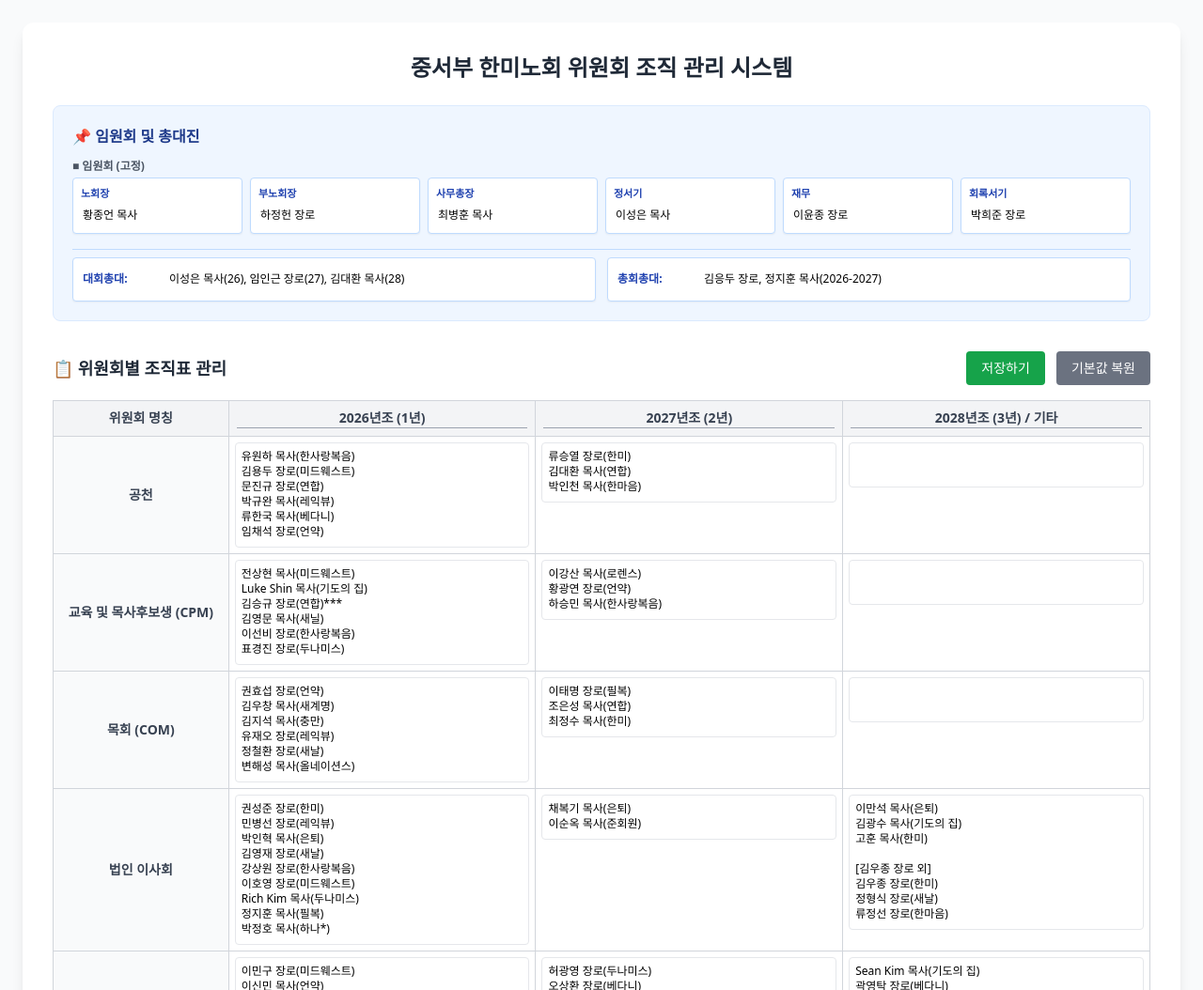
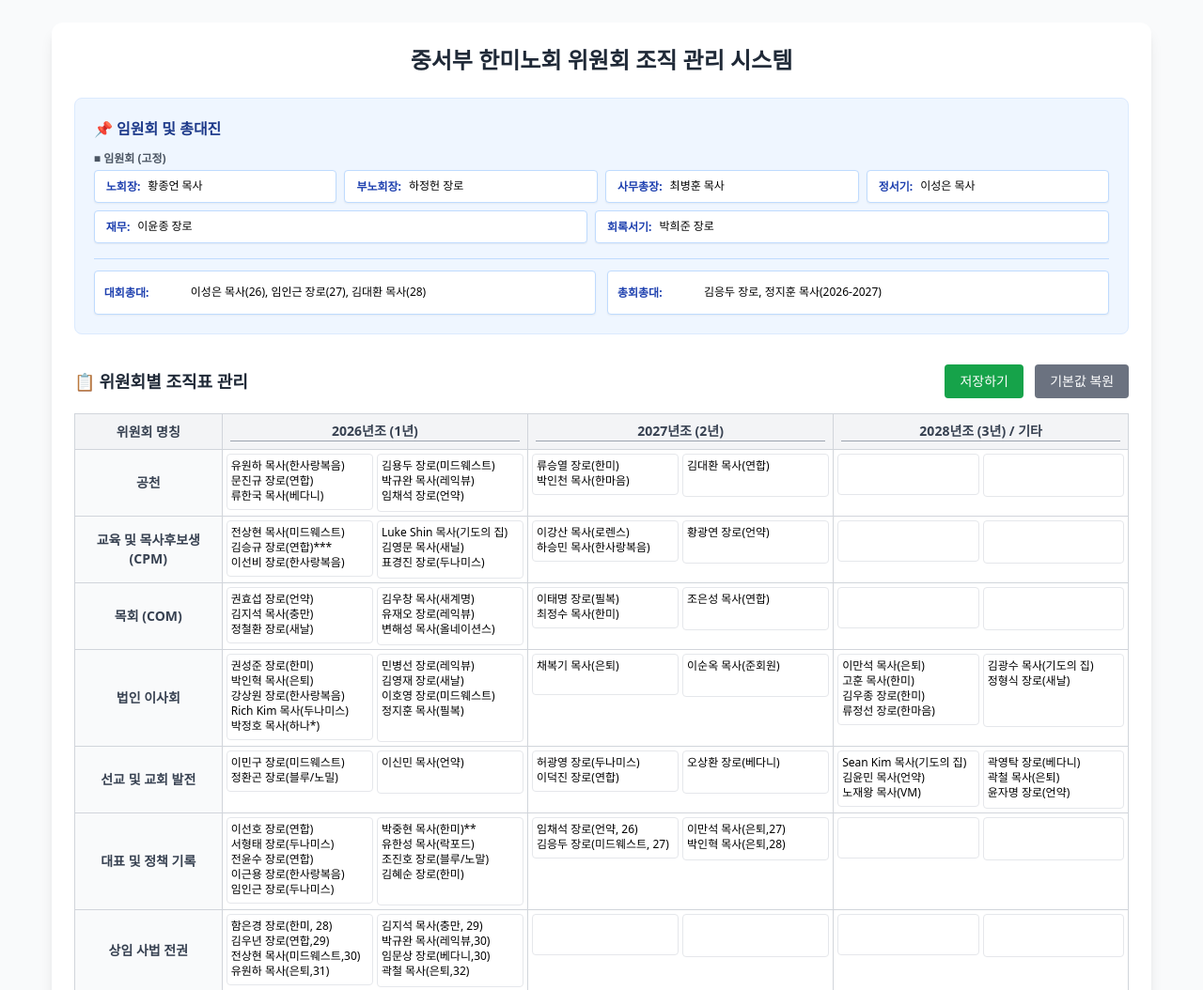
Before and after one commit to glenwercpc-byte/Midwest-Members, a plain HTML site: page index.html in a window 1280 px wide. Shown: the top 1054 px of the page at 94% size. Drawn offline with nearby package versions, Linux system fonts and the light colour scheme.

Commit message:
Update index.html

```diff
--- a/index.html
+++ b/index.html
@@ -5,7 +5,6 @@
     <title>중서부 한미노회 위원회 조직 관리 폼</title>
     <script src="https://cdn.tailwindcss.com"></script>
     <style>
-        /* 자동 높이 조절 텍스트에어리어 스타일 */
         .auto-resize {
             overflow: hidden;
             resize: none;
@@ -13,29 +12,29 @@
     </style>
 </head>
 <body class="bg-gray-50 min-h-screen p-4 md:p-6">
-    <div class="max-w-7xl mx-auto bg-white shadow-lg rounded-xl p-6 md:p-8">
+    <div class="max-w-[95%] mx-auto bg-white shadow-lg rounded-xl p-6">
         <h1 class="text-2xl font-bold text-gray-800 mb-6 text-center">중서부 한미노회 위원회 조직 관리 시스템</h1>
 
         <!-- 상단 임원회 및 총대진 영역 -->
         <div class="mb-8 bg-blue-50 p-5 rounded-lg border border-blue-100">
             <h2 class="text-base font-semibold text-blue-900 mb-3">📌 임원회 및 총대진</h2>
 
-            <!-- 임원진 한 라인 배치 -->
+            <!-- 임원진 한 라인 가로 나열 -->
             <div class="mb-4">
                 <span class="text-xs font-bold text-gray-600 block mb-1">■ 임원회 (고정)</span>
-                <div id="executives-line-1" class="grid grid-cols-2 sm:grid-cols-3 md:grid-cols-6 gap-2">
+                <div id="executives-line-1" class="flex flex-wrap gap-2">
                     <!-- 자바스크립트로 동적 생성됨 -->
                 </div>
             </div>
 
             <!-- 대회총대, 총회총대 배치 -->
-            <div class="grid grid-cols-1 md:grid-cols-2 gap-3 pt-2 border-t border-blue-200" id="executives-line-2">
+            <div class="grid grid-cols-1 md:grid-cols-2 gap-3 pt-3 border-t border-blue-200" id="executives-line-2">
                 <!-- 자바스크립트로 동적 생성됨 -->
             </div>
         </div>
 
         <!-- 위원회 조직표 영역 상단 버튼 -->
-        <div class="mb-4 flex flex-col sm:flex-row justify-between items-start sm:items-center gap-2">
+        <div class="mb-4 flex justify-between items-center">
             <h2 class="text-lg font-semibold text-gray-800">📋 위원회별 조직표 관리</h2>
             <div class="space-x-2">
                 <button onclick="saveData()" class="bg-green-600 text-white px-4 py-2 rounded text-sm hover:bg-green-700 transition">저장하기</button>
@@ -44,15 +43,15 @@
         </div>
 
         <!-- 위원회 조직표 테이블 -->
-        <div class="w-full">
-            <table class="w-full border-collapse border border-gray-300 text-sm table-fixed">
+        <div class="w-full overflow-x-hidden">
+            <table class="w-full border-collapse border border-gray-300 text-sm">
                 <thead>
                     <tr class="bg-gray-100 text-gray-700">
-                        <th class="border border-gray-300 p-2 w-[16%] text-center">위원회 명칭</th>
-                        <th class="border border-gray-300 p-2 w-[28%] text-center">
+                        <th class="border border-gray-300 p-2 w-[14%] text-center">위원회 명칭</th>
+                        <th class="border border-gray-300 p-2 w-[29%] text-center">
                             <input type="text" id="col-title-1" class="w-full text-center font-semibold bg-transparent border-b border-gray-400 focus:outline-none" value="2026년조 (1년)">
                         </th>
-                        <th class="border border-gray-300 p-2 w-[28%] text-center">
+                        <th class="border border-gray-300 p-2 w-[29%] text-center">
                             <input type="text" id="col-title-2" class="w-full text-center font-semibold bg-transparent border-b border-gray-400 focus:outline-none" value="2027년조 (2년)">
                         </th>
                         <th class="border border-gray-300 p-2 w-[28%] text-center">
@@ -68,7 +67,6 @@
     </div>
 
     <script>
-        // 초기 데이터 (첨부파일 기반)
         const initialData = {
             columnTitles: {
                 col1: "2026년조 (1년)",
@@ -76,75 +74,89 @@
                 col3: "2028년조 (3년) / 기타"
             },
             executives: [
-                { title: "노회장", name: "황종언 목사", fixed: true },
-                { title: "부노회장", name: "하정헌 장로", fixed: true },
-                { title: "사무총장", name: "최병훈 목사", fixed: true },
-                { title: "정서기", name: "이성은 목사", fixed: true },
-                { title: "재무", name: "이윤종 장로", fixed: true },
-                { title: "회록서기", name: "박희준 장로", fixed: true },
-                { title: "대회총대", name: "이성은 목사(26), 임인근 장로(27), 김대환 목사(28)", fixed: false },
-                { title: "총회총대", name: "김응두 장로, 정지훈 목사(2026-2027)", fixed: false }
+                { title: "노회장", name: "황종언 목사" },
+                { title: "부노회장", name: "하정헌 장로" },
+                { title: "사무총장", name: "최병훈 목사" },
+                { title: "정서기", name: "이성은 목사" },
+                { title: "재무", name: "이윤종 장로" },
+                { title: "회록서기", name: "박희준 장로" },
+                { title: "대회총대", name: "이성은 목사(26), 임인근 장로(27), 김대환 목사(28)" },
+                { title: "총회총대", name: "김응두 장로, 정지훈 목사(2026-2027)" }
             ],
             committees: [
                 {
                     name: "공천",
-                    col1: "유원하 목사(한사랑복음)\n김용두 장로(미드웨스트)\n문진규 장로(연합)\n박규완 목사(레익뷰)\n류한국 목사(베다니)\n임채석 장로(언약)",
-                    col2: "류승열 장로(한미)\n김대환 목사(연합)\n박인천 목사(한마음)",
-                    col3: ""
+                    col1_left: "유원하 목사(한사랑복음)\n문진규 장로(연합)\n류한국 목사(베다니)",
+                    col1_right: "김용두 장로(미드웨스트)\n박규완 목사(레익뷰)\n임채석 장로(언약)",
+                    col2_left: "류승열 장로(한미)\n박인천 목사(한마음)",
+                    col2_right: "김대환 목사(연합)",
+                    col3_left: "", col3_right: ""
                 },
                 {
                     name: "교육 및 목사후보생 (CPM)",
-                    col1: "전상현 목사(미드웨스트)\nLuke Shin 목사(기도의 집)\n김승규 장로(연합)***\n김영문 목사(새닐)\n이선비 장로(한사랑복음)\n표경진 장로(두나미스)",
-                    col2: "이강산 목사(로렌스)\n황광연 장로(언약)\n하승민 목사(한사랑복음)",
-                    col3: ""
+                    col1_left: "전상현 목사(미드웨스트)\n김승규 장로(연합)***\n이선비 장로(한사랑복음)",
+                    col1_right: "Luke Shin 목사(기도의 집)\n김영문 목사(새닐)\n표경진 장로(두나미스)",
+                    col2_left: "이강산 목사(로렌스)\n하승민 목사(한사랑복음)",
+                    col2_right: "황광연 장로(언약)",
+                    col3_left: "", col3_right: ""
                 },
                 {
                     name: "목회 (COM)",
-                    col1: "권효섭 장로(언약)\n김우창 목사(새계명)\n김지석 목사(충만)\n유재오 장로(레익뷰)\n정철환 장로(새날)\n변해성 목사(올네이션스)",
-                    col2: "이태명 장로(필복)\n조은성 목사(연합)\n최정수 목사(한미)",
-                    col3: ""
+                    col1_left: "권효섭 장로(언약)\n김지석 목사(충만)\n정철환 장로(새날)",
+                    col1_right: "김우창 목사(새계명)\n유재오 장로(레익뷰)\n변해성 목사(올네이션스)",
+                    col2_left: "이태명 장로(필복)\n최정수 목사(한미)",
+                    col2_right: "조은성 목사(연합)",
+                    col3_left: "", col3_right: ""
                 },
                 {
                     name: "법인 이사회",
-                    col1: "권성준 장로(한미)\n민병선 장로(레익뷰)\n박인혁 목사(은퇴)\n김영재 장로(새날)\n강상원 장로(한사랑복음)\n이호영 장로(미드웨스트)\nRich Kim 목사(두나미스)\n정지훈 목사(필복)\n박정호 목사(하나*)",
-                    col2: "채복기 목사(은퇴)\n이순옥 목사(준회원)",
-                    col3: "이만석 목사(은퇴)\n김광수 목사(기도의 집)\n고훈 목사(한미)\n\n[김우종 장로 외]\n김우종 장로(한미)\n정형식 장로(새날)\n류정선 장로(한마음)"
+                    col1_left: "권성준 장로(한미)\n박인혁 목사(은퇴)\n강상원 장로(한사랑복음)\nRich Kim 목사(두나미스)\n박정호 목사(하나*)",
+                    col1_right: "민병선 장로(레익뷰)\n김영재 장로(새날)\n이호영 장로(미드웨스트)\n정지훈 목사(필복)",
+                    col2_left: "채복기 목사(은퇴)",
+                    col2_right: "이순옥 목사(준회원)",
+                    col3_left: "이만석 목사(은퇴)\n고훈 목사(한미)\n김우종 장로(한미)\n류정선 장로(한마음)",
+                    col3_right: "김광수 목사(기도의 집)\n정형식 장로(새날)"
                 },
                 {
                     name: "선교 및 교회 발전",
-                    col1: "이민구 장로(미드웨스트)\n이신민 목사(언약)\n정환곤 장로(블루/노밀)",
-                    col2: "허광영 장로(두나미스)\n오상환 장로(베다니)\n이덕진 장로(연합)",
-                    col3: "Sean Kim 목사(기도의 집)\n곽영탁 장로(베다니)\n김윤민 목사(언약)\n곽철 목사(은퇴)\n노재왕 목사(VM)\n윤자명 장로(언약)"
+                    col1_left: "이민구 장로(미드웨스트)\n정환곤 장로(블루/노밀)",
+                    col1_right: "이신민 목사(언약)",
+                    col2_left: "허광영 장로(두나미스)\n이덕진 장로(연합)",
+                    col2_right: "오상환 장로(베다니)",
+                    col3_left: "Sean Kim 목사(기도의 집)\n김윤민 목사(언약)\n노재왕 목사(VM)",
+                    col3_right: "곽영탁 장로(베다니)\n곽철 목사(은퇴)\n윤자명 장로(언약)"
                 },
                 {
                     name: "대표 및 정책 기록",
-                    col1: "이선호 장로(연합)\n박중현 목사(한미)**\n서형태 장로(두나미스)\n유한성 목사(락포드)\n전윤수 장로(연합)\n조진호 장로(블루/노말)\n이근용 장로(한사랑복음)\n김혜순 장로(한미)\n임인근 장로(두나미스)",
-                    col2: "임채석 장로(언약, 26)\n이만석 목사(은퇴,27)\n김응두 장로(미드웨스트, 27)\n박인혁 목사(은퇴,28)",
-                    col3: ""
+                    col1_left: "이선호 장로(연합)\n서형태 장로(두나미스)\n전윤수 장로(연합)\n이근용 장로(한사랑복음)\n임인근 장로(두나미스)",
+                    col1_right: "박중현 목사(한미)**\n유한성 목사(락포드)\n조진호 장로(블루/노말)\n김혜순 장로(한미)",
+                    col2_left: "임채석 장로(언약, 26)\n김응두 장로(미드웨스트, 27)",
+                    col2_right: "이만석 목사(은퇴,27)\n박인혁 목사(은퇴,28)",
+                    col3_left: "", col3_right: ""
                 },
                 {
                     name: "상임 사법 전권",
-                    col1: "함은경 장로(한미, 28)\n김지석 목사(충만, 29)\n김우년 장로(연합,29)\n박규완 목사(레익뷰,30)\n전상현 목사(미드웨스트,30)\n임문상 장로(베다니,30)\n유원하 목사(은퇴,31)\n곽철 목사(은퇴,32)",
-                    col2: "",
-                    col3: ""
+                    col1_left: "함은경 장로(한미, 28)\n김우년 장로(연합,29)\n전상현 목사(미드웨스트,30)\n유원하 목사(은퇴,31)",
+                    col1_right: "김지석 목사(충만, 29)\n박규완 목사(레익뷰,30)\n임문상 장로(베다니,30)\n곽철 목사(은퇴,32)",
+                    col2_left: "", col2_right: "", col3_left: "", col3_right: ""
                 },
                 {
                     name: "준회원(MAL)",
-                    col1: "천서희 목사\n노은철 목사(늘푸른)\n김성환 목사\n이봉헌 목사",
-                    col2: "",
-                    col3: ""
+                    col1_left: "천서희 목사\n김성환 목사",
+                    col1_right: "노은철 목사(늘푸른)\n이봉헌 목사",
+                    col2_left: "", col2_right: "", col3_left: "", col3_right: ""
                 },
                 {
                     name: "총회, 해외",
-                    col1: "송진우(한국)\n원상영(육군군목)\n이철원 목사(은퇴이주)\n신현정(은퇴)\n송금섭(은퇴선교)\n유승원(은퇴한국)\n이종형(은퇴이주)\n고광문 목사(VM)\n김삼영 목사(총회)",
-                    col2: "",
-                    col3: ""
+                    col1_left: "송진우(한국)\n이철원 목사(은퇴이주)\n송금섭(은퇴선교)\n이종형(은퇴이주)\n김삼영 목사(총회)",
+                    col1_right: "원상영(육군군목)\n신현정(은퇴)\n유승원(은퇴한국)\n고광문 목사(VM)",
+                    col2_left: "", col2_right: "", col3_left: "", col3_right: ""
                 }
             ]
         };
 
         function loadData() {
-            const saved = localStorage.getItem('nohe_data_v2');
+            const saved = localStorage.getItem('nohe_data_v3');
             return saved ? JSON.parse(saved) : initialData;
         }
 
@@ -156,26 +168,25 @@
         function renderForm() {
             const data = loadData();
 
-            // 타이틀 반영
             if(data.columnTitles) {
                 document.getElementById('col-title-1').value = data.columnTitles.col1 || "2026년조 (1년)";
                 document.getElementById('col-title-2').value = data.columnTitles.col2 || "2027년조 (2년)";
                 document.getElementById('col-title-3').value = data.columnTitles.col3 || "2028년조 (3년) / 기타";
             }
 
-            // 1. 임원진 렌더링 (노회장 ~ 회록서기 1라인)
+            // 1. 임원진 가로 한 줄 나열
             const line1Container = document.getElementById('executives-line-1');
             line1Container.innerHTML = '';
             data.executives.slice(0, 6).forEach((exec, index) => {
                 line1Container.innerHTML += `
-                    <div class="bg-white p-2 rounded border border-blue-200 shadow-sm flex flex-col justify-between">
-                        <span class="text-[11px] font-bold text-blue-800">${exec.title}</span>
-                        <input type="text" value="${exec.name}" class="exec-name border-b border-transparent hover:border-gray-300 focus:border-blue-500 p-0.5 rounded text-xs mt-1 w-full bg-transparent focus:bg-white" data-index="${index}" onchange="updateExecutive(${index})">
+                    <div class="bg-white px-3 py-1.5 rounded border border-blue-200 shadow-sm flex items-center space-x-1.5 flex-grow">
+                        <span class="text-xs font-bold text-blue-800 shrink-0">${exec.title}:</span>
+                        <input type="text" value="${exec.name}" class="exec-name border-b border-transparent hover:border-gray-300 focus:border-blue-500 p-0.5 rounded text-xs w-full bg-transparent focus:bg-white" data-index="${index}" onchange="updateExecutive(${index})">
                     </div>
                 `;
             });
 
-            // 2. 총대진 렌더링 (대회총대, 총회총대 2라인)
+            // 2. 총대진
             const line2Container = document.getElementById('executives-line-2');
             line2Container.innerHTML = '';
             data.executives.slice(6, 8).forEach((exec, idx) => {
@@ -188,7 +199,7 @@
                 `;
             });
 
-            // 3. 위원회 조직표 렌더링 (한 줄에 2명씩 보이도록 2열 그리드 적용)
+            // 3. 위원회 조직표 (각 조별 칸을 좌우 2개의 박스로 분할하여 2열 배치)
             const tableBody = document.getElementById('committee-table-body');
             tableBody.innerHTML = '';
             data.committees.forEach((comm, index) => {
@@ -197,20 +208,31 @@
                         <td class="border border-gray-300 p-2 font-semibold bg-gray-50 text-gray-700 text-center align-middle text-xs md:text-sm">
                             ${comm.name}
                         </td>
-                        <td class="border border-gray-300 p-1.5 align-top">
-                            <textarea class="w-full border p-1.5 rounded text-xs comm-input auto-resize grid grid-cols-1 sm:grid-cols-2 gap-1" data-index="${index}" data-col="col1" oninput="autoResizeTextarea(this)">${comm.col1}</textarea>
+                        <!-- 1열 (예: 2026년조) 좌우 분할 -->
+                        <td class="border border-gray-300 p-1 align-top">
+                            <div class="grid grid-cols-2 gap-1">
+                                <textarea class="w-full border p-1 rounded text-xs comm-input auto-resize" data-index="${index}" data-col="col1_left" oninput="autoResizeTextarea(this)">${comm.col1_left || ''}</textarea>
+                                <textarea class="w-full border p-1 rounded text-xs comm-input auto-resize" data-index="${index}" data-col="col1_right" oninput="autoResizeTextarea(this)">${comm.col1_right || ''}</textarea>
+                            </div>
                         </td>
-                        <td class="border border-gray-300 p-1.5 align-top">
-                            <textarea class="w-full border p-1.5 rounded text-xs comm-input auto-resize grid grid-cols-1 sm:grid-cols-2 gap-1" data-index="${index}" data-col="col2" oninput="autoResizeTextarea(this)">${comm.col2}</textarea>
+                        <!-- 2열 (예: 2027년조) 좌우 분할 -->
+                        <td class="border border-gray-300 p-1 align-top">
+                            <div class="grid grid-cols-2 gap-1">
+                                <textarea class="w-full border p-1 rounded text-xs comm-input auto-resize" data-index="${index}" data-col="col2_left" oninput="autoResizeTextarea(this)">${comm.col2_left || ''}</textarea>
+                                <textarea class="w-full border p-1 rounded text-xs comm-input auto-resize" data-index="${index}" data-col="col2_right" oninput="autoResizeTextarea(this)">${comm.col2_right || ''}</textarea>
+                            </div>
                         </td>
-                        <td class="border border-gray-300 p-1.5 align-top">
-                            <textarea class="w-full border p-1.5 rounded text-xs comm-input auto-resize grid grid-cols-1 sm:grid-cols-2 gap-1" data-index="${index}" data-col="col3" oninput="autoResizeTextarea(this)">${comm.col3}</textarea>
+                        <!-- 3열 (예: 2028년조) 좌우 분할 -->
+                        <td class="border border-gray-300 p-1 align-top">
+                            <div class="grid grid-cols-2 gap-1">
+                                <textarea class="w-full border p-1 rounded text-xs comm-input auto-resize" data-index="${index}" data-col="col3_left" oninput="autoResizeTextarea(this)">${comm.col3_left || ''}</textarea>
+                                <textarea class="w-full border p-1 rounded text-xs comm-input auto-resize" data-index="${index}" data-col="col3_right" oninput="autoResizeTextarea(this)">${comm.col3_right || ''}</textarea>
+                            </div>
                         </td>
                     </tr>
                 `;
             });
 
-            // 생성된 텍스트에어리어 높이 자동 조절 적용
             setTimeout(() => {
                 document.querySelectorAll('.auto-resize').forEach(textarea => {
                     autoResizeTextarea(textarea);
@@ -223,46 +245,42 @@
             const input = document.querySelector(`.exec-name[data-index="${index}"]`);
             if (input) {
                 data.executives[index].name = input.value;
-                localStorage.setItem('nohe_data_v2', JSON.stringify(data));
+                localStorage.setItem('nohe_data_v3', JSON.stringify(data));
             }
         }
 
         function saveData() {
             const data = loadData();
 
-            // 상단 타이틀 수집
             data.columnTitles = {
                 col1: document.getElementById('col-title-1').value,
                 col2: document.getElementById('col-title-2').value,
                 col3: document.getElementById('col-title-3').value
             };
 
-            // 임원진 수집
             document.querySelectorAll('.exec-name').forEach(input => {
                 const index = input.getAttribute('data-index');
                 data.executives[index].name = input.value;
             });
 
-            // 위원회 명단 수집
             document.querySelectorAll('.comm-input').forEach(textarea => {
                 const index = textarea.getAttribute('data-index');
                 const col = textarea.getAttribute('data-col');
                 data.committees[index][col] = textarea.value;
             });
 
-            localStorage.setItem('nohe_data_v2', JSON.stringify(data));
+            localStorage.setItem('nohe_data_v3', JSON.stringify(data));
             alert('성공적으로 저장되었습니다! 브라우저를 닫아도 내용이 유지됩니다.');
         }
 
         function resetData() {
             if (confirm('모든 내용을 초기 기본값으로 되돌리시겠습니까?')) {
-                localStorage.removeItem('nohe_data_v2');
+                localStorage.removeItem('nohe_data_v3');
                 renderForm();
                 alert('초기화되었습니다.');
             }
         }
 
-        // 페이지 로드시 렌더링
         window.onload = renderForm;
     </script>
 </body>
```
